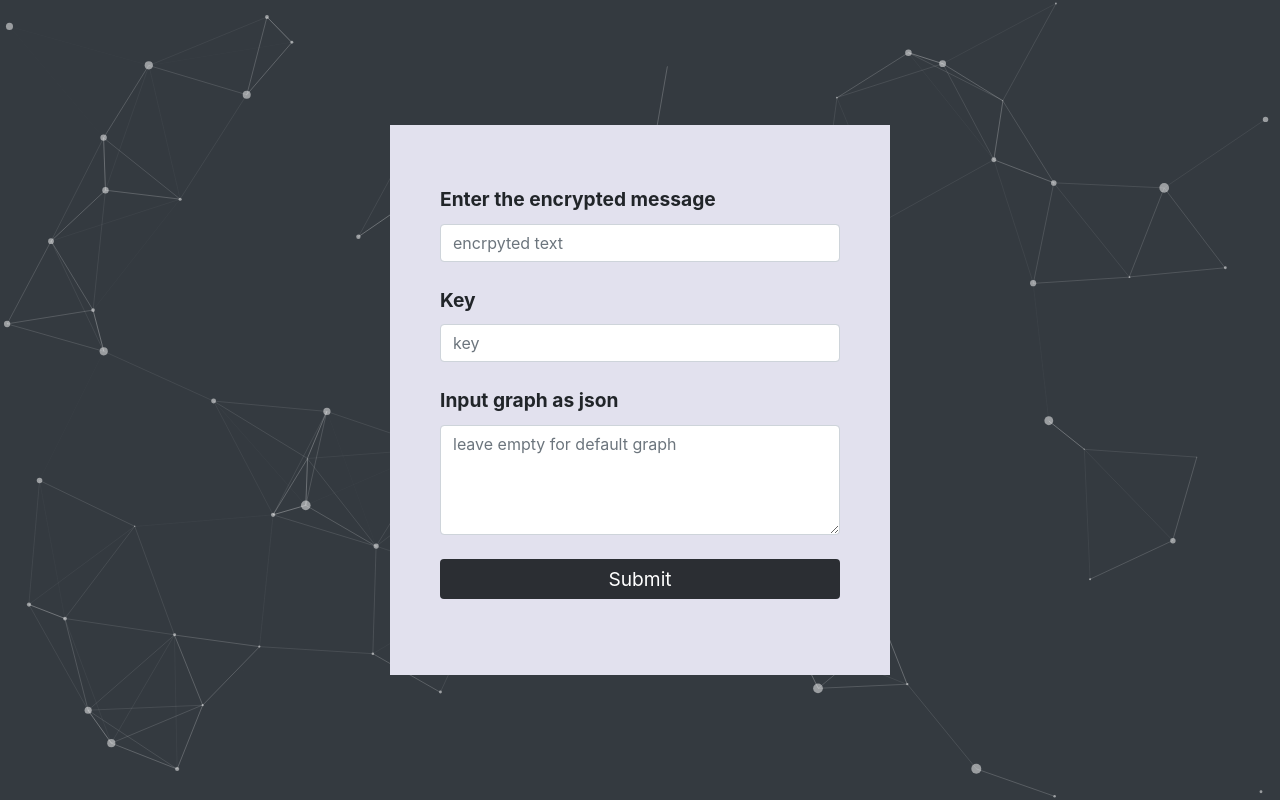
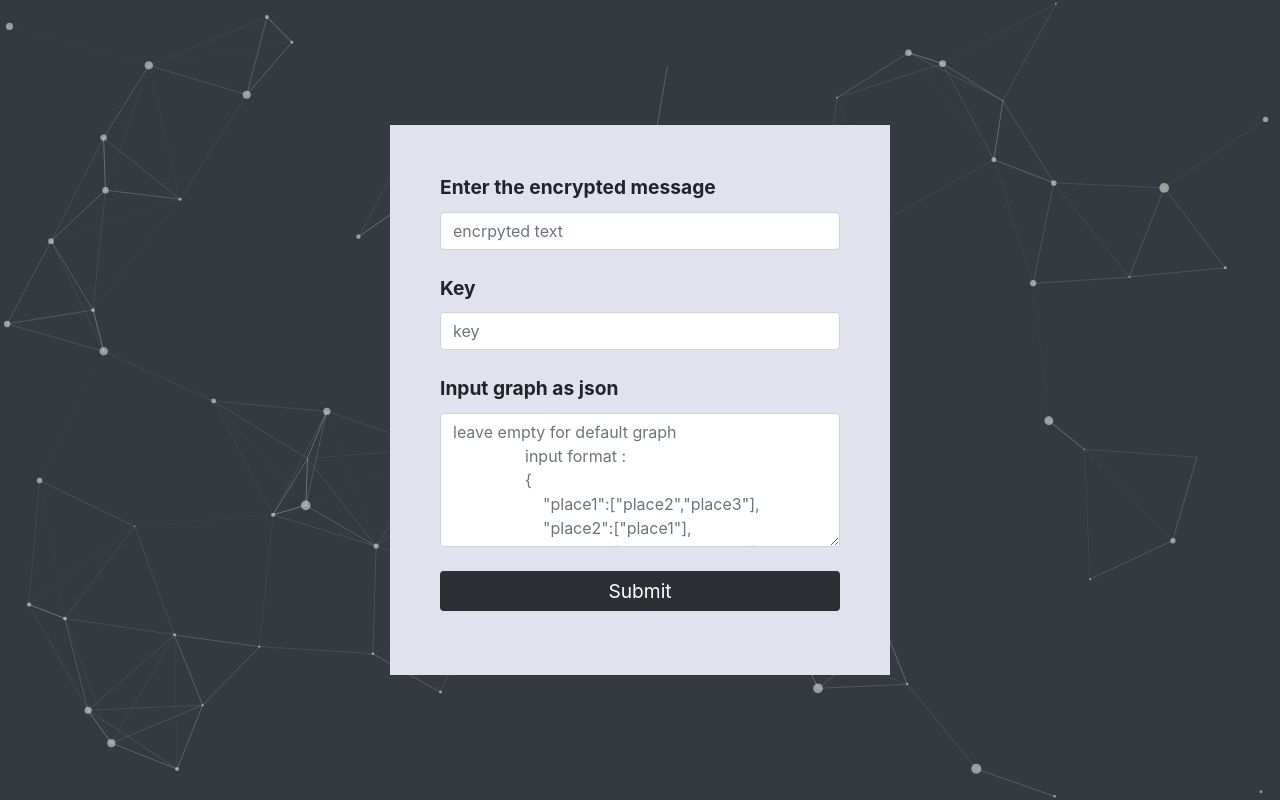
Before and after one commit to Akshath-Mahajan/T035_Winsoft, a Django app: page / in a window 1280 px wide. Run offline with Django 3.2, Linux system fonts and the light colour scheme; some libraries are stand-ins or nearby versions.

Commit message:
informative placeholder

```diff
--- a/EnigmaEncoder/core/templates/core/index.html
+++ b/EnigmaEncoder/core/templates/core/index.html
@@ -18,7 +18,14 @@
                 <label class="label" ><b>Key</b></label><br>
                 <input type="text" class="form-control" required placeholder="key" name="key"><br>
                 <p id="message" class="label"><b>Input graph as json</b></p>
-                <textarea name="graph" class="form-control" rows="4" placeholder="leave empty for default graph"></textarea>
+                <textarea name="graph" class="form-control" rows="5" placeholder='leave empty for default graph
+                input format :
+                {
+                    "place1":["place2","place3"],
+                    "place2":["place1"],
+                    "place3":["place1","place4"],
+                    "place4":["place3"]
+                }'></textarea>
                 <input type="submit" value="Submit" class="btn" >
             </form>
             </div>
```
